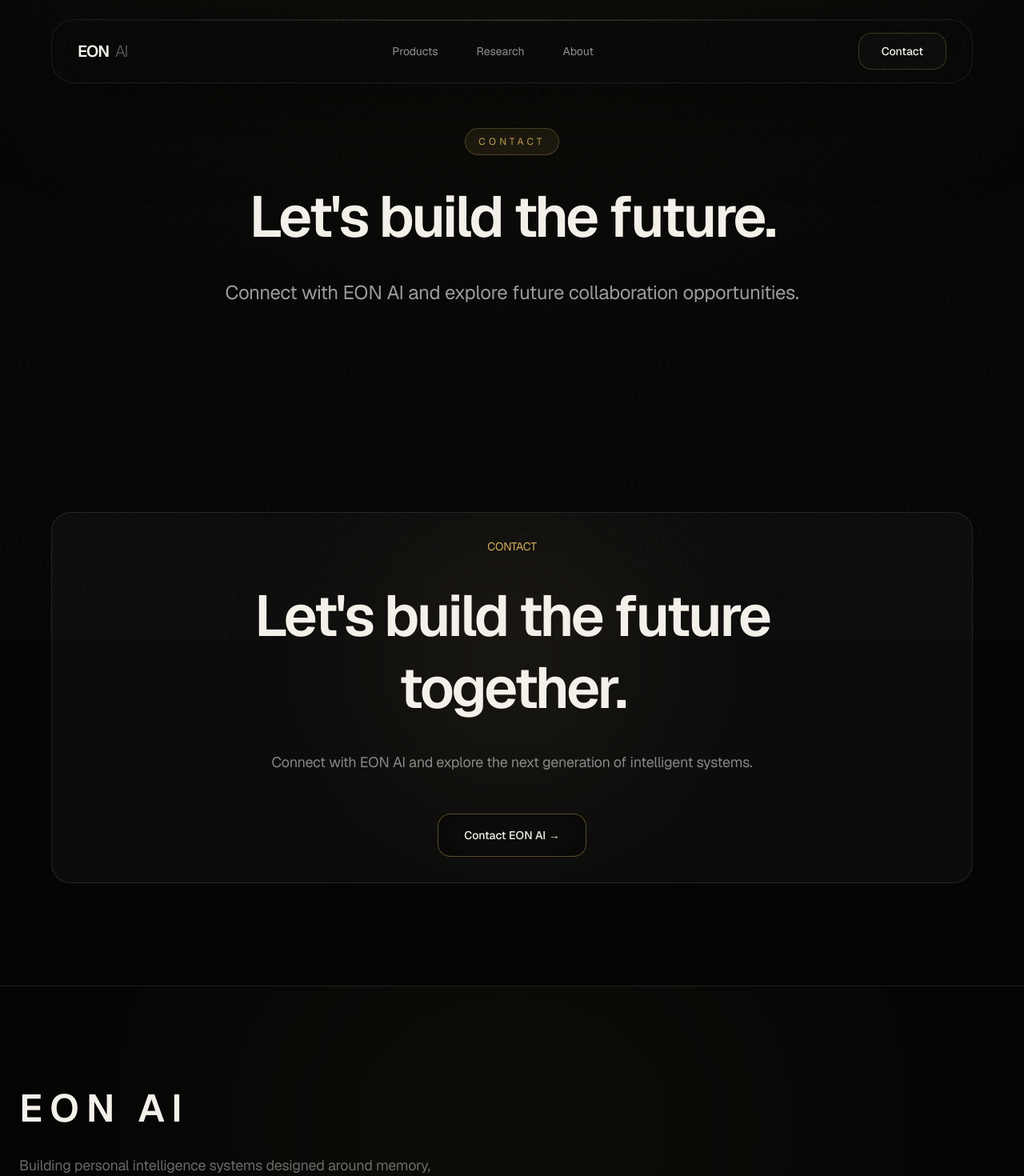
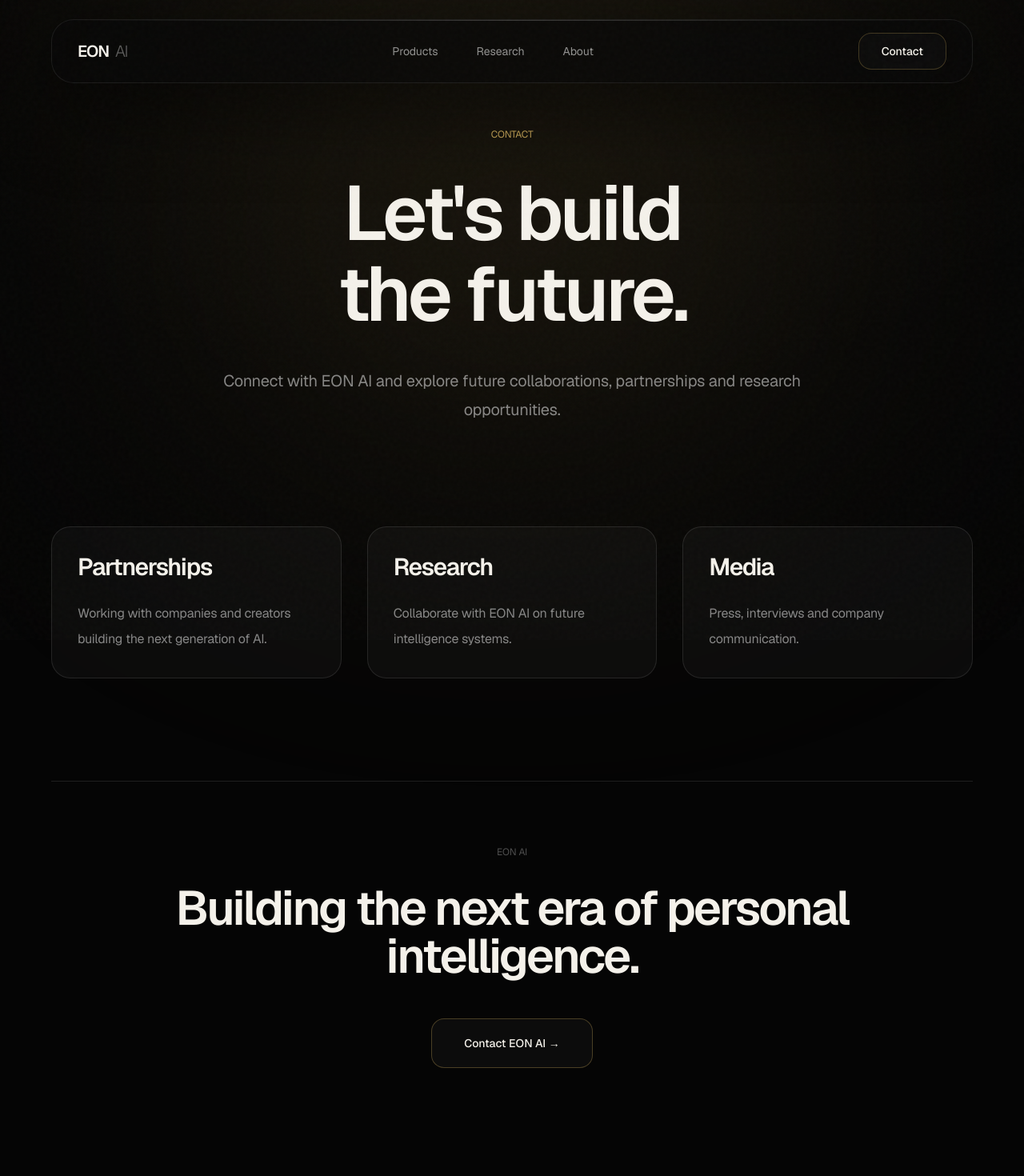
Before and after one commit to EON-System/eon-website, a Next.js app: page /contact in a window 1280 px wide. Shown: the top 1470 px of the page at 80% size. Built offline with nearby package versions, Linux system fonts and the light colour scheme.

Commit message:
Update page.tsx

```diff
--- a/src/app/contact/page.tsx
+++ b/src/app/contact/page.tsx
@@ -1,45 +1,489 @@
-import { PageHeader } from "@/components/ui/page-header";
-import { Section } from "@/components/ui/section";
-import { Container } from "@/components/ui/container";
-import { ContactV2 } from "@/components/sections/contact-v2";
+"use client";
+
+import { motion } from "framer-motion";
+
+import { GlassCard } from "@/components/ui/glass-card";
+import { Reveal } from "@/components/motion/reveal";
+
 
 
 export default function ContactPage() {
 
+
   return (
-    <main>
+
+    <main
+
+      className="
+        relative
+        min-h-screen
+        overflow-hidden
+        px-6
+        py-40
+      "
+
+    >
 
 
-      <Section className="pt-40">
 
-        <Container>
+      {/* Contact atmosphere */}
 
-          <PageHeader
+      <div
 
-            badge="Contact"
+        className="
+          absolute
+          left-1/2
+          top-0
+          h-[550px]
+          w-[800px]
+          -translate-x-1/2
+          rounded-full
+          bg-[#D6B25E]/10
+          blur-[200px]
+        "
 
-            title={
-              <>
-                Let's build
-                the future.
-              </>
-            }
+      />
 
-            description="
-              Connect with EON AI and explore
-              future collaboration opportunities.
+
+
+
+
+      <section
+
+        className="
+          relative
+          mx-auto
+          max-w-6xl
+        "
+
+      >
+
+
+
+
+
+        <div
+
+          className="
+            mx-auto
+            max-w-5xl
+            text-center
+          "
+
+        >
+
+
+
+
+          <motion.p
+
+            initial={{
+              opacity:0,
+              y:20
+            }}
+
+            animate={{
+              opacity:1,
+              y:0
+            }}
+
+            transition={{
+              duration:0.8
+            }}
+
+            className="
+              text-xs
+              uppercase
+              tracking-[0.6em]
+              text-[#D6B25E]
             "
 
-          />
+          >
 
-        </Container>
+            Contact
 
-      </Section>
+          </motion.p>
 
 
-      <ContactV2 />
+
+
+
+
+
+
+          <motion.h1
+
+            initial={{
+              opacity:0,
+              y:40
+            }}
+
+            animate={{
+              opacity:1,
+              y:0
+            }}
+
+            transition={{
+              delay:0.2,
+              duration:1
+            }}
+
+            className="
+              mt-10
+              text-6xl
+              font-semibold
+              leading-[1.05]
+              tracking-[-0.05em]
+              text-[#F4F1EA]
+              md:text-8xl
+            "
+
+          >
+
+            Let's build
+            <br/>
+            the future.
+
+
+          </motion.h1>
+
+
+
+
+
+
+
+          <motion.p
+
+            initial={{
+              opacity:0
+            }}
+
+            animate={{
+              opacity:1
+            }}
+
+            transition={{
+              delay:0.6,
+              duration:1
+            }}
+
+            className="
+              mx-auto
+              mt-10
+              max-w-3xl
+              text-xl
+              leading-9
+              text-white/50
+            "
+
+          >
+
+            Connect with EON AI and explore
+            future collaborations, partnerships
+            and research opportunities.
+
+          </motion.p>
+
+
+
+        </div>
+
+
+
+
+
+
+
+
+
+        <Reveal>
+
+
+          <div
+
+            className="
+              mt-32
+              grid
+              gap-8
+              md:grid-cols-3
+            "
+
+          >
+
+
+
+
+
+            <GlassCard>
+
+
+              <h2
+
+                className="
+                  text-3xl
+                  font-semibold
+                  text-[#F4F1EA]
+                "
+
+              >
+
+                Partnerships
+
+              </h2>
+
+
+
+              <p
+
+                className="
+                  mt-6
+                  leading-8
+                  text-white/50
+                "
+
+              >
+
+                Working with companies and creators
+                building the next generation of AI.
+
+              </p>
+
+
+            </GlassCard>
+
+
+
+
+
+
+
+
+            <GlassCard>
+
+
+              <h2
+
+                className="
+                  text-3xl
+                  font-semibold
+                  text-[#F4F1EA]
+                "
+
+              >
+
+                Research
+
+              </h2>
+
+
+
+              <p
+
+                className="
+                  mt-6
+                  leading-8
+                  text-white/50
+                "
+
+              >
+
+                Collaborate with EON AI
+                on future intelligence systems.
+
+              </p>
+
+
+            </GlassCard>
+
+
+
+
+
+
+
+
+            <GlassCard>
+
+
+              <h2
+
+                className="
+                  text-3xl
+                  font-semibold
+                  text-[#F4F1EA]
+                "
+
+              >
+
+                Media
+
+              </h2>
+
+
+
+              <p
+
+                className="
+                  mt-6
+                  leading-8
+                  text-white/50
+                "
+
+              >
+
+                Press, interviews and
+                company communication.
+
+              </p>
+
+
+            </GlassCard>
+
+
+
+
+
+          </div>
+
+
+        </Reveal>
+
+
+
+
+
+
+
+
+
+        <Reveal delay={0.2}>
+
+
+          <div
+
+            className="
+              mt-32
+              border-t
+              border-white/10
+              pt-20
+              text-center
+            "
+
+          >
+
+
+
+            <p
+
+              className="
+                text-xs
+                uppercase
+                tracking-[0.5em]
+                text-white/30
+              "
+
+            >
+
+              EON AI
+
+            </p>
+
+
+
+
+
+            <h2
+
+              className="
+                mt-8
+                text-4xl
+                font-semibold
+                tracking-tight
+                text-[#F4F1EA]
+                md:text-6xl
+              "
+
+            >
+
+              Building the next era
+              of personal intelligence.
+
+            </h2>
+
+
+
+
+            <a
+
+              href="mailto:eon.ai.inc@gmail.com"
+
+              className="
+                group
+                relative
+                mt-12
+                inline-flex
+                overflow-hidden
+                rounded-2xl
+                border
+                border-[#D6B25E]/30
+                bg-white/[0.03]
+                px-10
+                py-5
+                text-sm
+                font-medium
+                text-[#F4F1EA]
+                backdrop-blur-xl
+                transition-all
+                duration-700
+                hover:border-[#D6B25E]
+                hover:text-[#D6B25E]
+                hover:shadow-[0_0_50px_rgba(214,178,94,0.2)]
+              "
+
+            >
+
+              <span className="relative z-10">
+
+                Contact EON AI →
+
+              </span>
+
+
+              <span
+
+                className="
+                  absolute
+                  inset-0
+                  translate-y-full
+                  bg-[#D6B25E]/10
+                  transition-transform
+                  duration-700
+                  group-hover:translate-y-0
+                "
+
+              />
+
+
+            </a>
+
+
+
+          </div>
+
+
+        </Reveal>
+
+
+
+
+
+      </section>
+
 
 
     </main>
+
   );
+
 }
```
